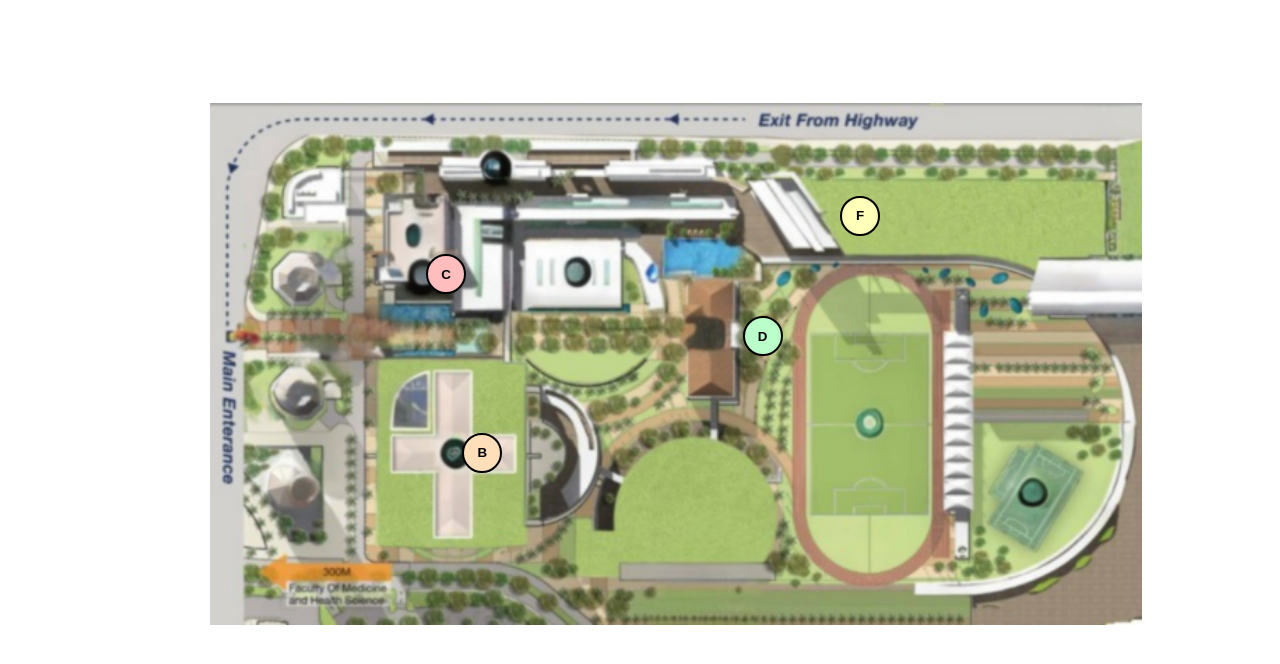
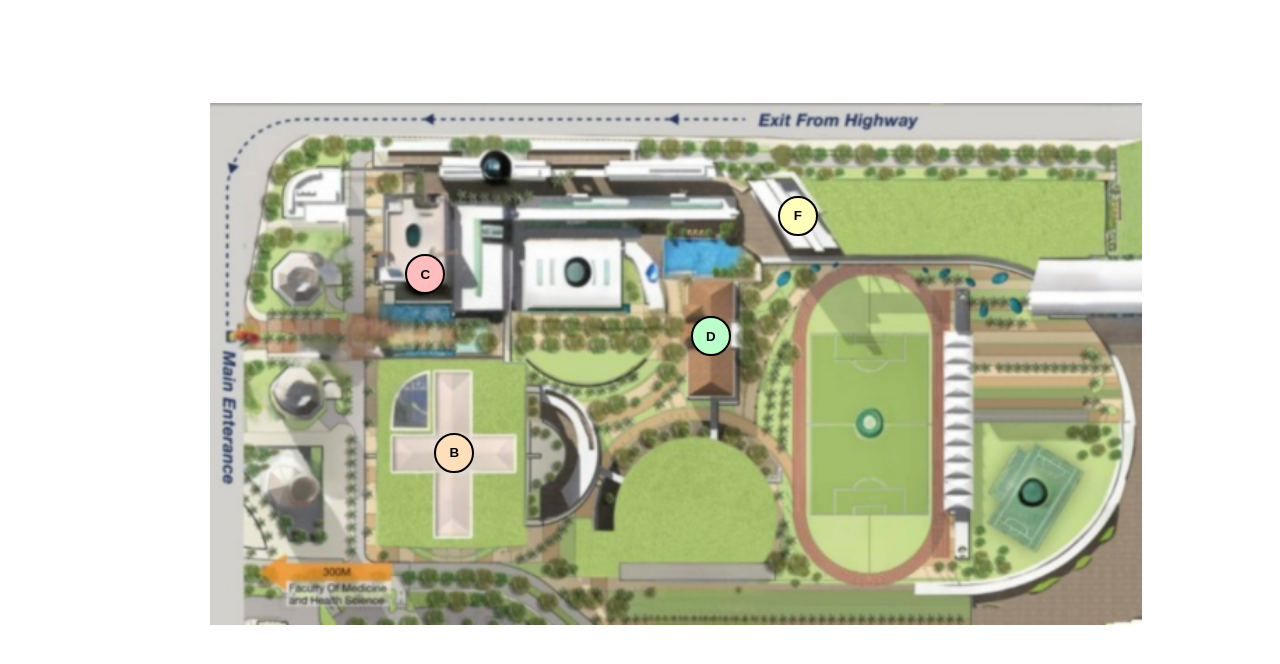
Before and after one commit to Nerrad07/WebCampusGuideUPH, a website: page screens/user-screens/map-screen.html in a window 1280 px wide. Shown: the part 78-742 px from the top of the page. Drawn offline with Linux system fonts and the light colour scheme.

Commit message:
map pins repositioned

```diff
--- a/screens/user-screens/map-screen.css
+++ b/screens/user-screens/map-screen.css
@@ -271,25 +271,25 @@ main{
 
 .pin-b{
 
-    left: 26.3%;
+    left: 23.6%;
     top: 67%;
     background: rgb(255, 223, 186);
 }
 .pin-c{
 
-    left: 22.8%;
+    left: 20.8%;
     top: 32.8%;
     background: rgb(255, 189, 189);
 }
 .pin-d{
 
-    left: 53.4%;
+    left: 48.4%;
     top: 44.7%;
     background: rgb(186, 255, 201);
 }
 .pin-f{
 
-    left: 62.8%;
+    left: 56.8%;
     top: 21.6%;
     background: rgb(255, 255, 186);
 }
```
